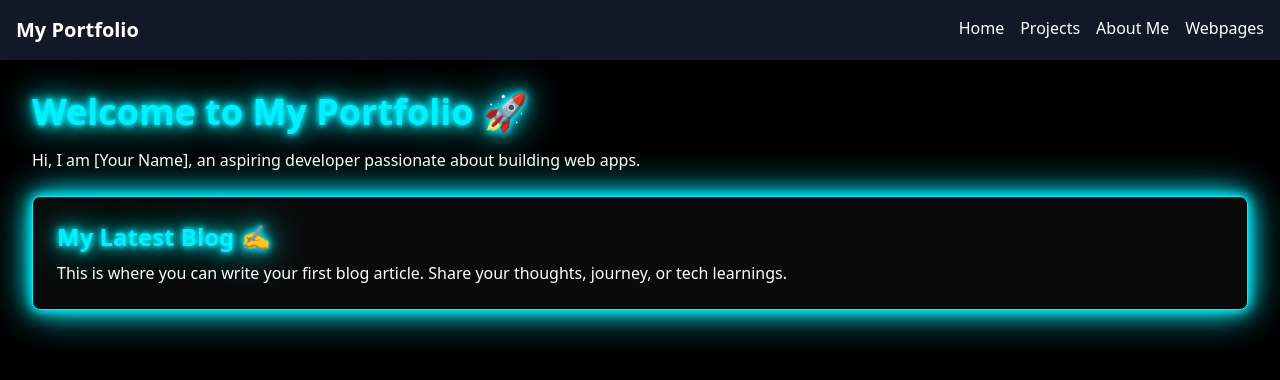
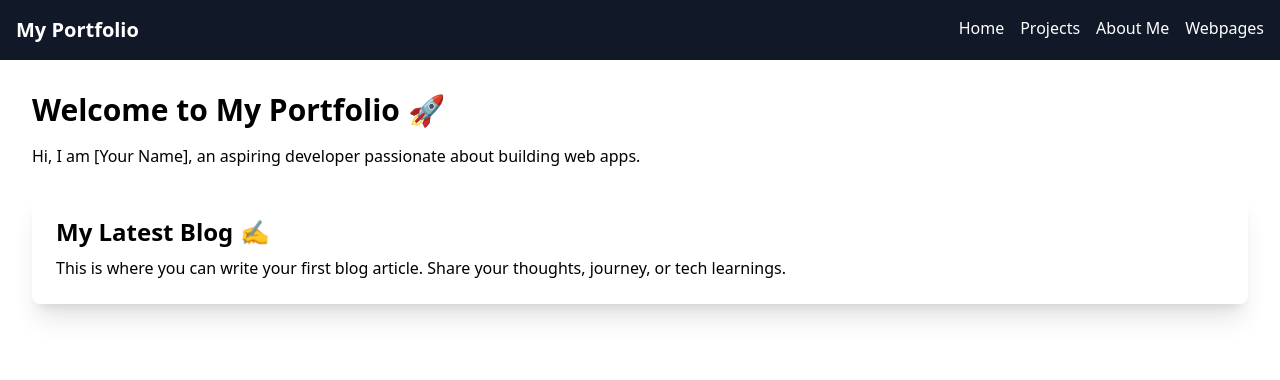
Before and after one commit to Aayush-kumar-ctrl/portfolio-site, a React (Vite) app in the folder my-portfolio/: page / in a window 1280 px wide. Shown: the top 380 px of the page. Built offline with nearby package versions, Linux system fonts and the light colour scheme.

Commit message:
home page styling changes

```diff
--- a/my-portfolio/src/pages/Home.jsx
+++ b/my-portfolio/src/pages/Home.jsx
@@ -1,12 +1,12 @@
 export default function Home() {
 return (
-<div className="p-8 bg-black min-h-screen text-white">
-<h2 className="text-4xl font-bold mb-4 neon-text slide-in">Welcome to My Portfolio 🚀</h2>
-<p className="mb-6 slide-in">Hi, I am [Your Name], an aspiring developer passionate about building web apps.</p>
+<div className="p-8">
+<h2 className="text-3xl font-bold mb-4">Welcome to My Portfolio 🚀</h2>
+<p className="mb-6">Hi, I am [Your Name], an aspiring developer passionate about building web apps.</p>
 
 
-<div className="neon-card p-6 rounded-lg slide-in">
-<h3 className="text-2xl font-semibold mb-2 neon-text">My Latest Blog ✍️</h3>
+<div className="shadow-xl p-6 rounded-lg bg-white">
+<h3 className="text-2xl font-semibold mb-2">My Latest Blog ✍️</h3>
 <p>This is where you can write your first blog article. Share your thoughts, journey, or tech learnings.</p>
 </div>
 </div>
```
